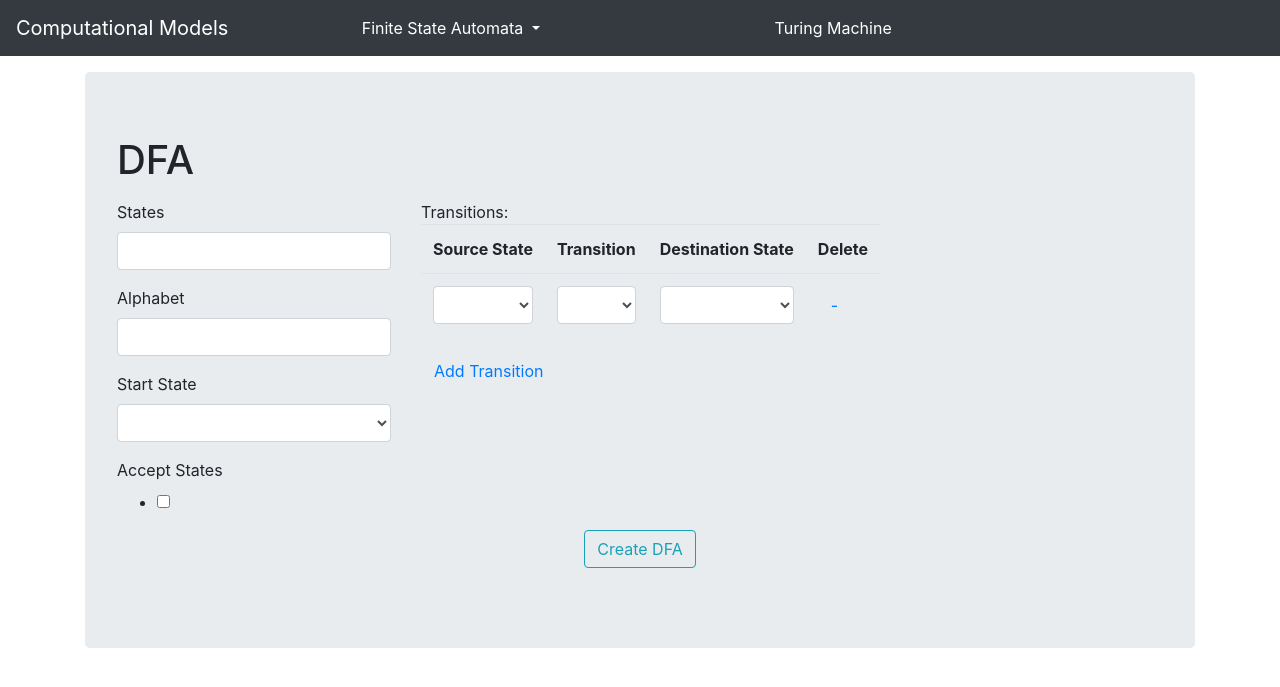
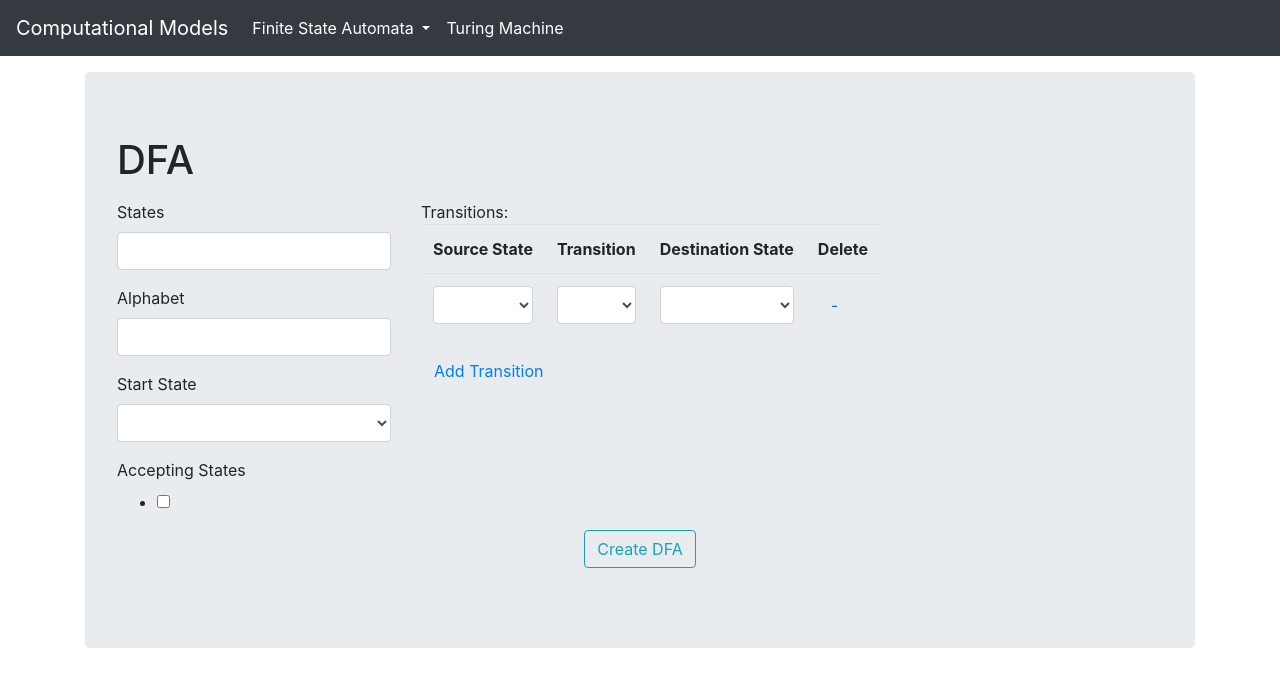
Before and after one commit to als244/cs490, a Flask app: page /dfa/create in a window 1280 px wide. Shown: the top 687 px of the page. Run offline with Flask 2, Linux system fonts and the light colour scheme; lists and menus that the app fills with data are empty; parts of the project's set-up code (start-up, migrations or seed data) failed here and were passed over; some libraries are stand-ins or nearby versions.

Commit message:
small display changes

```diff
--- a/automata_app/automata_app/forms.py
+++ b/automata_app/automata_app/forms.py
@@ -25,7 +25,7 @@ class createDFAForm(FlaskForm):
 
 	start_state = SelectField("Start State", choices = [("", "")])
 
-	accept_states = MultiCheckboxField('Accept States')
+	accept_states = MultiCheckboxField('Accepting States')
 
 	# will be
 	transitions =  FieldList(FormField(DFAStateTransitionForm), min_entries=1)
--- a/automata_app/automata_app/templates/layout.html
+++ b/automata_app/automata_app/templates/layout.html
@@ -16,13 +16,13 @@
   <title>{% block title %}{% endblock %}</title>
 </head>
 <body>
-  <nav class="navbar navbar-expand-lg navbar-dark bg-dark">
+  <nav class="navbar navbar-expand-md navbar-dark bg-dark">
     <a class="navbar-brand" href="/">Computational Models</a>
     <button class="navbar-toggler" type="button" data-toggle="collapse" data-target="#navbarNavAltMarkup" aria-controls="navbarNavAltMarkup" aria-expanded="false" aria-label="Toggle navigation">
       <span class="navbar-toggler-icon"></span>
     </button>
     <div class="collapse navbar-collapse" id="navbarNavAltMarkup">
-      <div class="navbar-nav nav-fill w-75">
+      <div class="navbar-nav nav-fill">
         <div class="nav-item dropdown active">
           <a class="nav-link dropdown-toggle" href="#" data-toggle="dropdown">
             Finite State Automata <span class="caret"></span></a>
```
